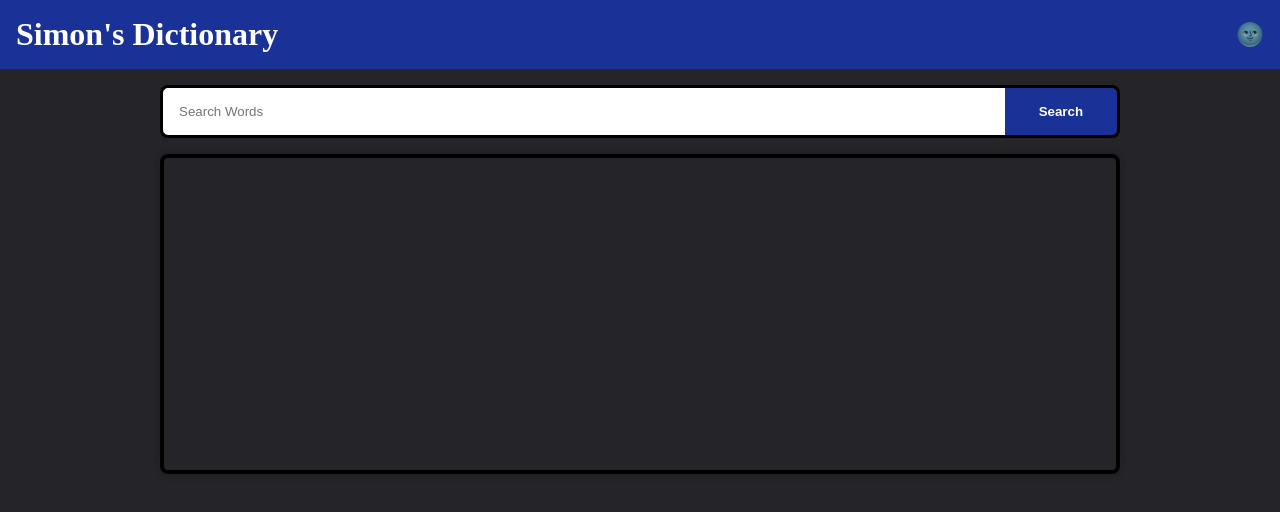
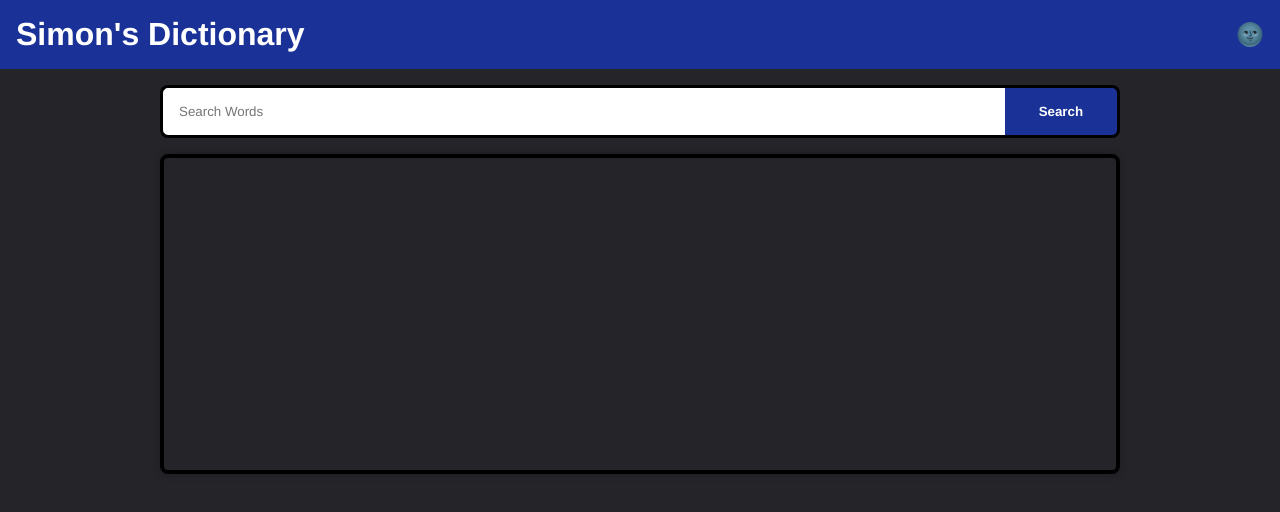
Before and after one commit to Sillen00/DictonaryTestsExersice, a React (Vite) app: page / in a window 1280 px wide. Shown: the top 512 px of the page. Built offline with nearby package versions, Linux system fonts and the light colour scheme.

Commit message:
Add font-family to index.css

```diff
--- a/src/index.css
+++ b/src/index.css
@@ -2,6 +2,7 @@
     margin: 0;
     padding: 0;
     box-sizing: border-box;
+    font-family: 'Franklin Gothic Medium', 'Arial Narrow', Arial, sans-serif;
 }
 
 :root {
```
